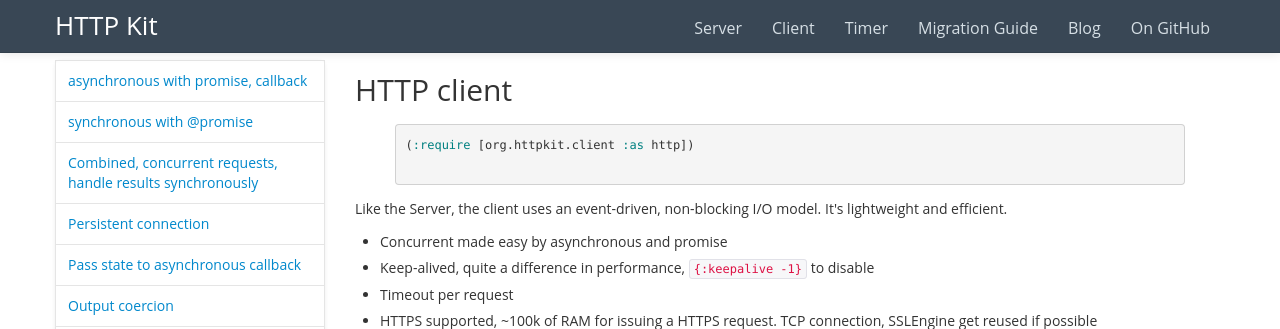
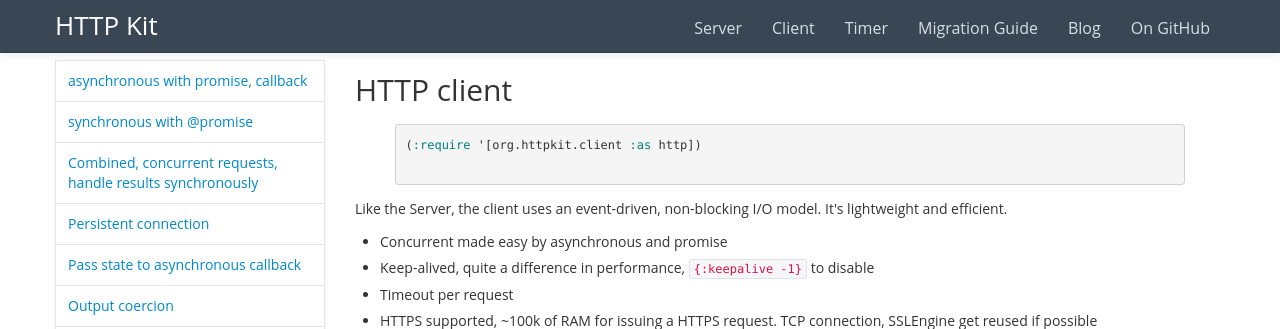
Before and after one commit to http-kit/http-kit.github.com, a Jekyll site: the page built from client.html, in a window 1280 px wide and 900 px high. Shown: the top 329 px of the window. Built offline with Jekyll 4.4.1, drawn with Linux system fonts in a browser that asks for light colours; nearby versions of some CDN libraries; library files that are not in the unit come from our copies.

Commit message:
added a missing single quote

```diff
--- a/client.html
+++ b/client.html
@@ -5,7 +5,7 @@
 
 <h2 id="title">HTTP client</h2>
 {% highlight clojure %}
-(:require [org.httpkit.client :as http])
+(:require '[org.httpkit.client :as http])
   {% endhighlight %}
   <p>
     Like the Server, the client uses an event-driven, non-blocking I/O model. It's lightweight and efficient.
```
